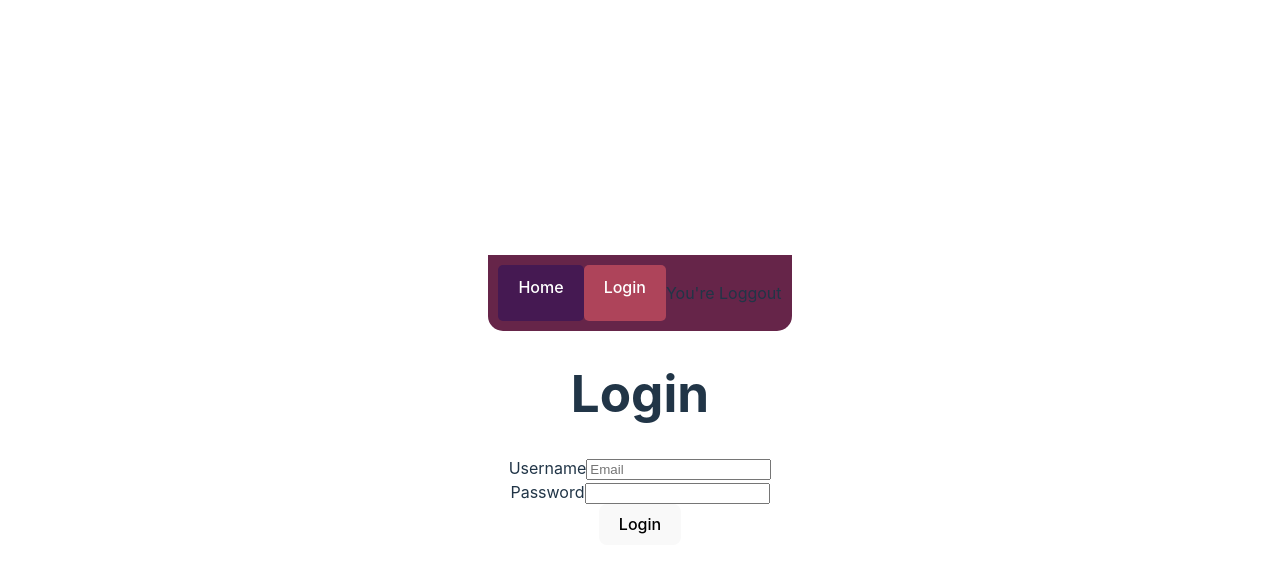
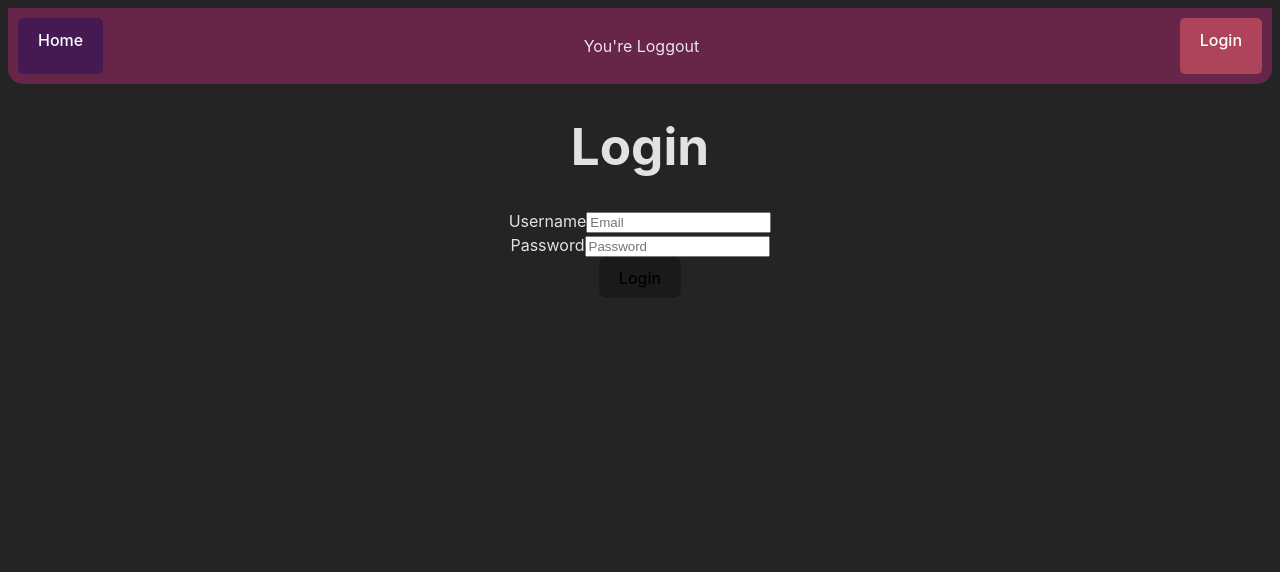
Before and after one commit to Zdezorientowany/AdminPanel, a Vue app in the folder vue-frontend/: page /login in a window 1280 px wide. Shown: the top 572 px of the page. Built offline with nearby package versions, Linux system fonts and the light colour scheme.

Commit message:
Cosmetic changes

```diff
--- a/vue-frontend/src/components/Login.vue
+++ b/vue-frontend/src/components/Login.vue
@@ -7,7 +7,7 @@
         </div>
         <div>
             <label for="password">Password</label>
-            <input type="password" id="password" v-model="form.password"/>
+            <input type="password" id="password" placeholder="Password" v-model="form.password"/>
         </div>
 
       <button type="submit">Login</button>
--- a/vue-frontend/src/components/Nav.vue
+++ b/vue-frontend/src/components/Nav.vue
@@ -2,12 +2,12 @@
     <div class="navbar">
       <router-link :to="{ name: 'Home' }" class="nav-button home-button">Home</router-link>
       <template v-if="!authStore.user">
+        <p>You're Loggout</p>
         <router-link :to="{ name: 'Login' }" class="nav-button login-button">Login</router-link>
-        <p>You're Loggout</p>
       </template>
       <template v-else>
+        <p>Welcome: {{authStore.user.name}}</p>
         <button @click="authStore.logout" class="nav-button login-button">Logout</button>
-        <p>Welcome: {{authStore.user.name}}</p>
       </template>
 
     </div>
--- a/vue-frontend/src/stores/auth.js
+++ b/vue-frontend/src/stores/auth.js
@@ -25,7 +25,6 @@ export const useAuthStore = defineStore({
                 password: data.password
             })
             this.router.push({name: 'Home'})
-
         },
         async logout(){
             await axios.post('/logout')
--- a/vue-frontend/src/style.css
+++ b/vue-frontend/src/style.css
@@ -32,13 +32,13 @@ a:hover {
   color: #535bf2;
 }
 
-body {
+/* body {
   margin: 0;
   display: flex;
   place-items: center;
   min-width: 320px;
   min-height: 100vh;
-}
+} */
 
 h1 {
   font-size: 3.2em;
@@ -69,13 +69,13 @@ button:focus-visible {
 }
 
 #app {
-  max-width: 1280px;
+  /* max-width: 1280px; */
   margin: 0 auto;
-  padding: 2rem;
+  padding: 0;
   text-align: center;
 }
 
-@media (prefers-color-scheme: light) {
+/* @media (prefers-color-scheme: light) {
   :root {
     color: #213547;
     background-color: #ffffff;
@@ -86,4 +86,4 @@ button:focus-visible {
   button {
     background-color: #f9f9f9;
   }
-}
+}  */
```
